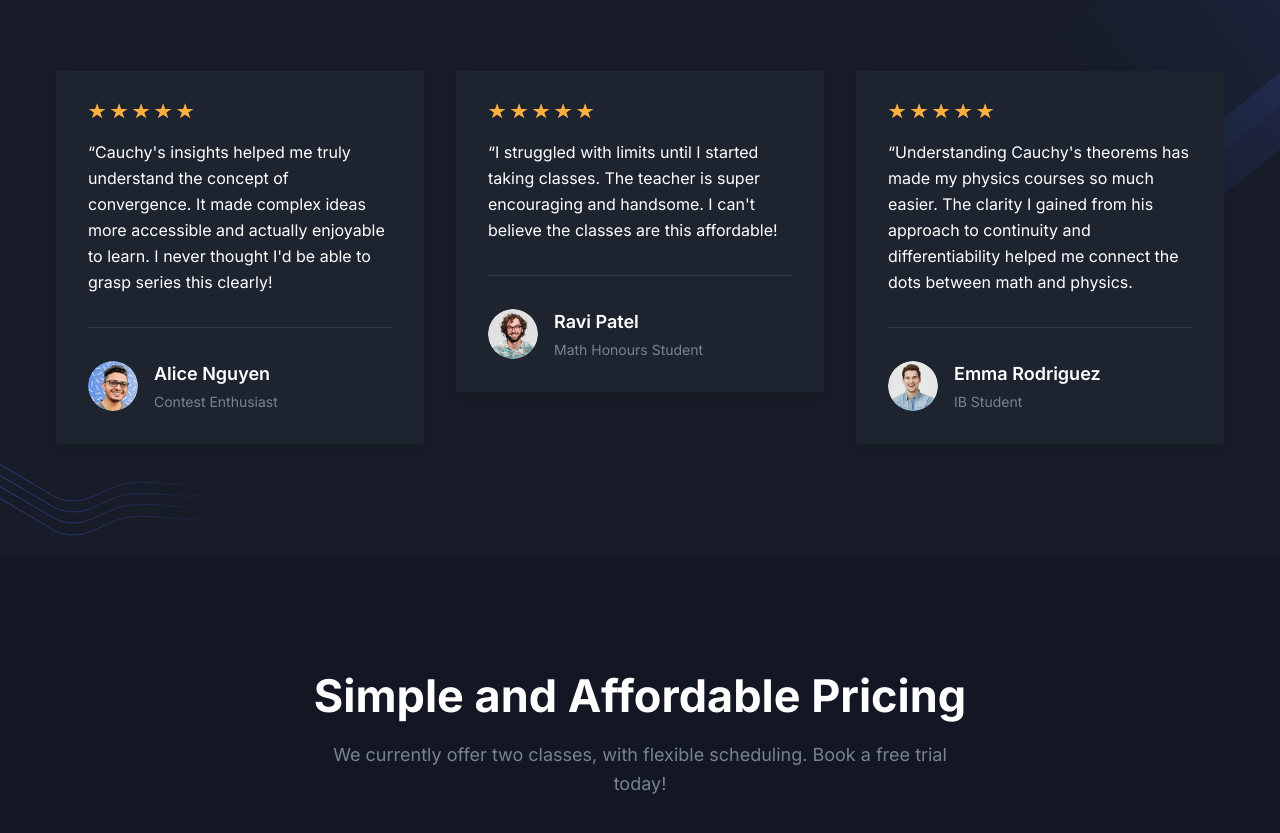
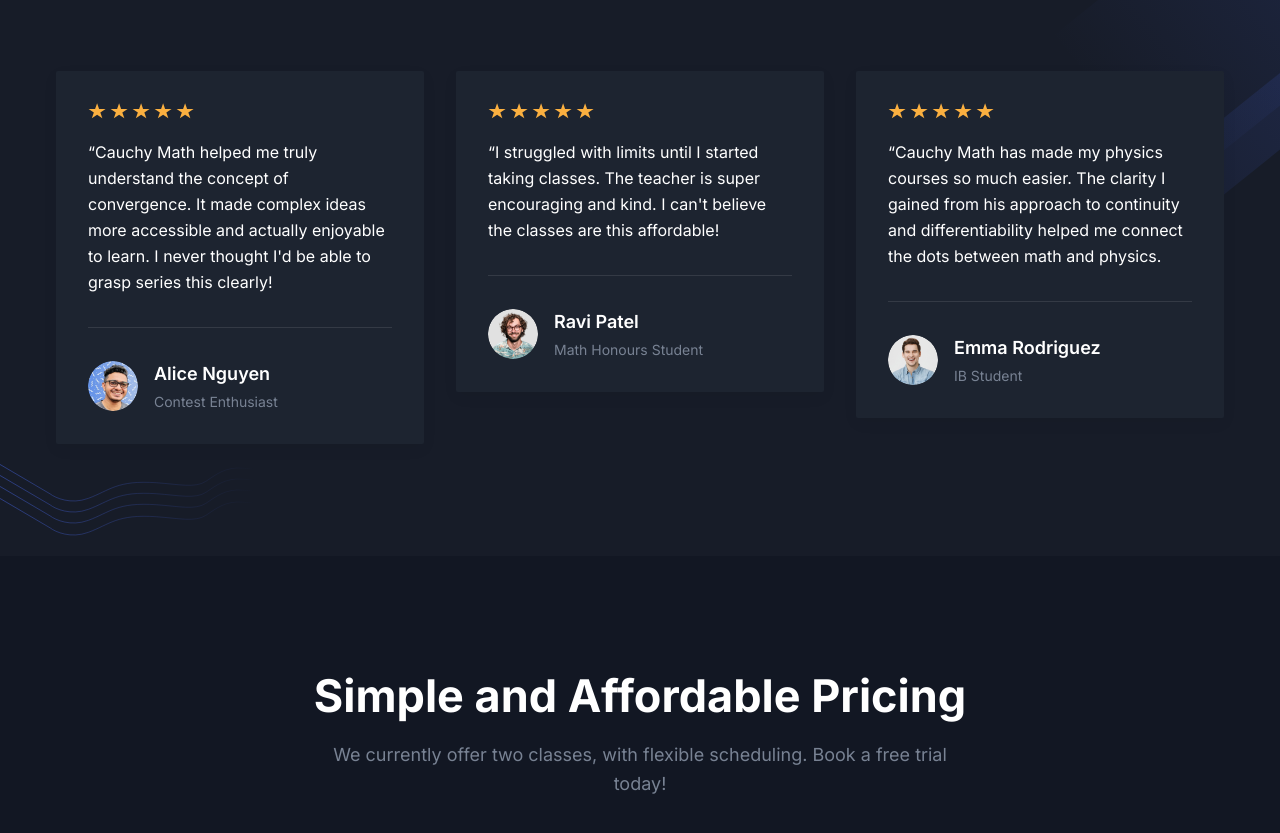
Before and after one commit to AStrangePotato/cauchymath, a Next.js app: page / in a window 1280 px wide. Shown: the part 2420-3253 px from the top of the page. Built offline with nearby package versions, Linux system fonts and the light colour scheme.

Commit message:
Update index.tsx

```diff
--- a/src/components/Testimonials/index.tsx
+++ b/src/components/Testimonials/index.tsx
@@ -1,6 +1,7 @@
 import { Testimonial } from "@/types/testimonial";
 import SectionTitle from "../Common/SectionTitle";
 import SingleTestimonial from "./SingleTestimonial";
+
 
 const testimonialData: Testimonial[] = [
   {
@@ -8,7 +9,7 @@
     name: "Alice Nguyen",
     designation: "Contest Enthusiast",
     content:
-      "Cauchy's insights helped me truly understand the concept of convergence. It made complex ideas more accessible and actually enjoyable to learn. I never thought I'd be able to grasp series this clearly!",
+      "Cauchy Math helped me truly understand the concept of convergence. It made complex ideas more accessible and actually enjoyable to learn. I never thought I'd be able to grasp series this clearly!",
     image: "/images/testimonials/auth-01.png",
     star: 5,
   },
@@ -17,7 +18,7 @@
     name: "Ravi Patel",
     designation: "Math Honours Student",
     content:
-      "I struggled with limits until I started taking classes. The teacher is super encouraging and handsome. I can't believe the classes are this affordable!",
+      "I struggled with limits until I started taking classes. The teacher is super encouraging and kind. I can't believe the classes are this affordable!",
     image: "/images/testimonials/auth-02.png",
     star: 5,
   },
@@ -26,7 +27,7 @@
     name: "Emma Rodriguez",
     designation: "IB Student",
     content:
-      "Understanding Cauchy's theorems has made my physics courses so much easier. The clarity I gained from his approach to continuity and differentiability helped me connect the dots between math and physics.",
+      "Cauchy Math has made my physics courses so much easier. The clarity I gained from his approach to continuity and differentiability helped me connect the dots between math and physics.",
     image: "/images/testimonials/auth-03.png",
     star: 5,
   },
```
